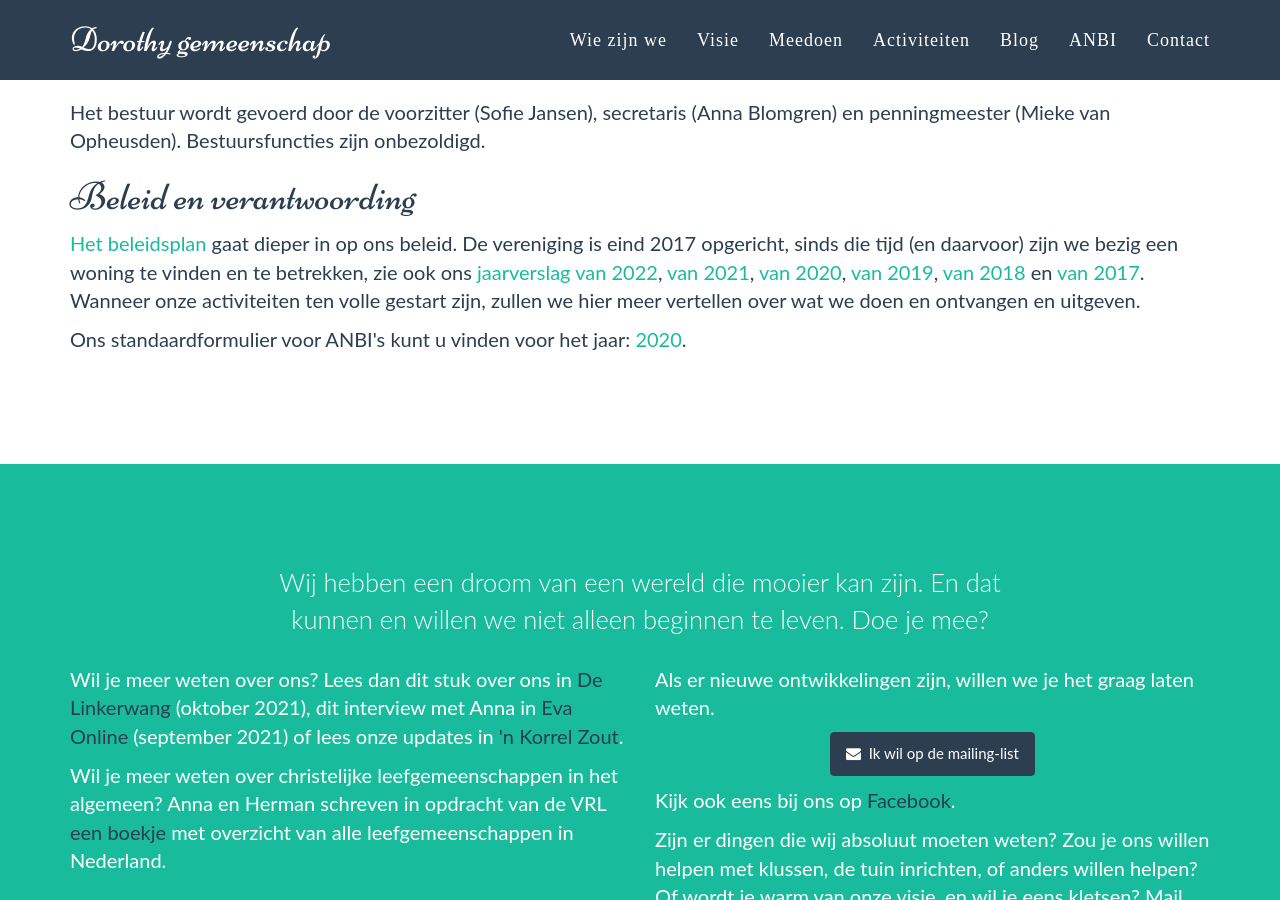
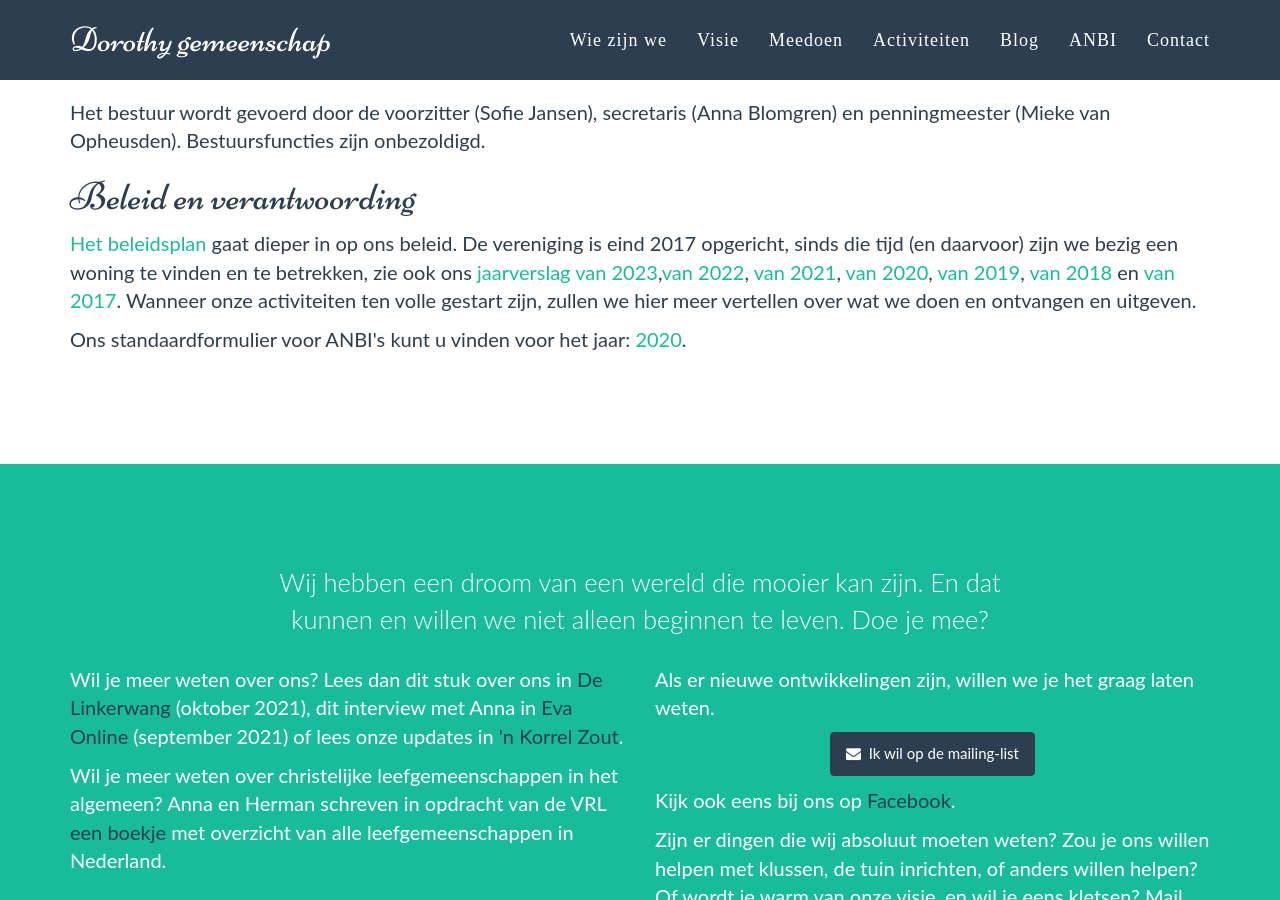
Before and after one commit to dorothygemeenschap/dorothygemeenschap.github.io, a Jekyll site: the page built from anbi.html, in a window 1280 px wide and 900 px high, scrolled down 567 px. Built offline with Jekyll 4.4.1, drawn with Linux system fonts in a browser that asks for light colours; some web fonts are replaced.

Commit message:
Update anbi.html

```diff
--- a/anbi.html
+++ b/anbi.html
@@ -47,7 +47,7 @@
 
 <p><a href="beleidsplan-2022.pdf">Het beleidsplan</a> gaat dieper in op ons beleid. De vereniging
 is eind 2017 opgericht, sinds die tijd (en daarvoor) zijn we bezig een woning te vinden en te betrekken,
-  zie ook ons <a href="verslag-2022.pdf">jaarverslag van 2022</a>, <a href="verslag-2021.pdf">van 2021</a>, <a href="verslag-2020.pdf">van 2020</a>, <a href="verslag-2019.pdf">van 2019</a>,
+  zie ook ons <a href="verslag-2023.pdf">jaarverslag van 2023</a>,<a href="verslag-2022.pdf">van 2022</a>, <a href="verslag-2021.pdf">van 2021</a>, <a href="verslag-2020.pdf">van 2020</a>, <a href="verslag-2019.pdf">van 2019</a>,
 <a href="verslag-2018.pdf">van 2018</a> en <a href="verslag-2017.pdf">van 2017</a>.
 Wanneer onze activiteiten ten volle gestart zijn, zullen we hier meer vertellen over wat we doen en ontvangen en uitgeven.</p>
 
```
